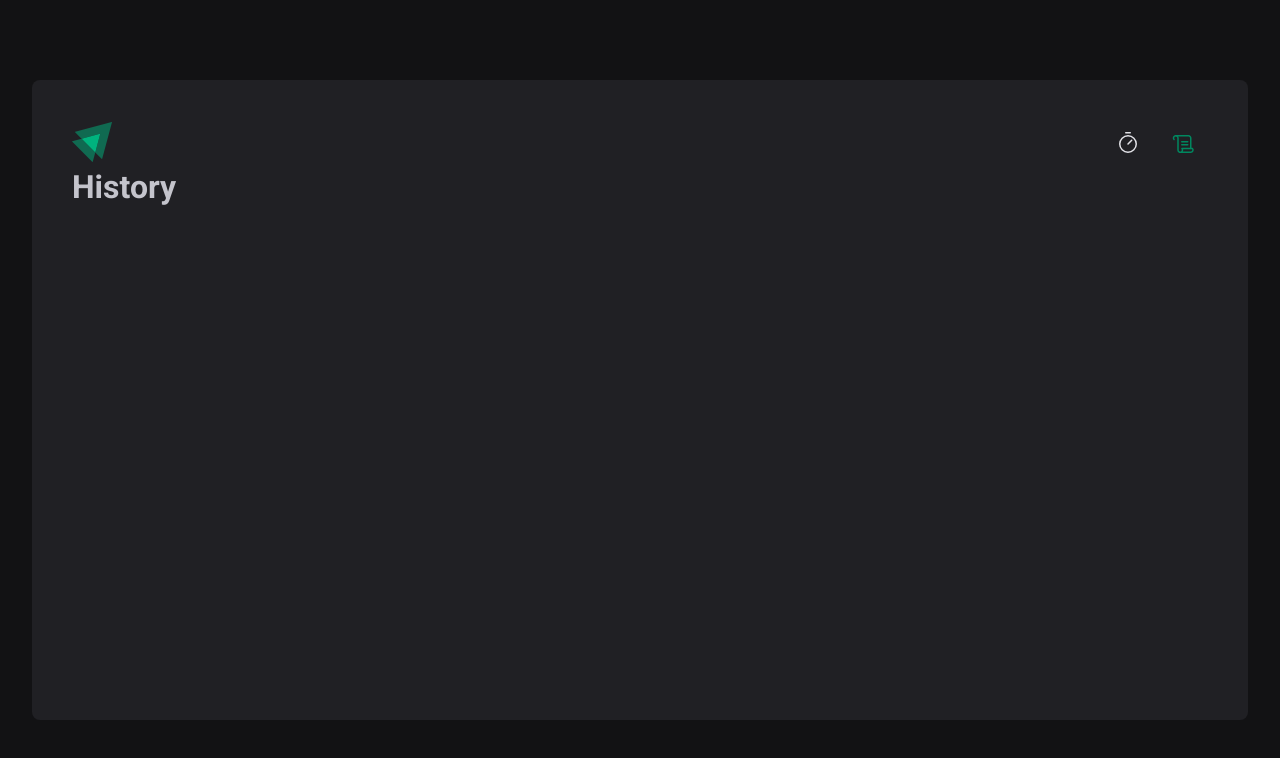
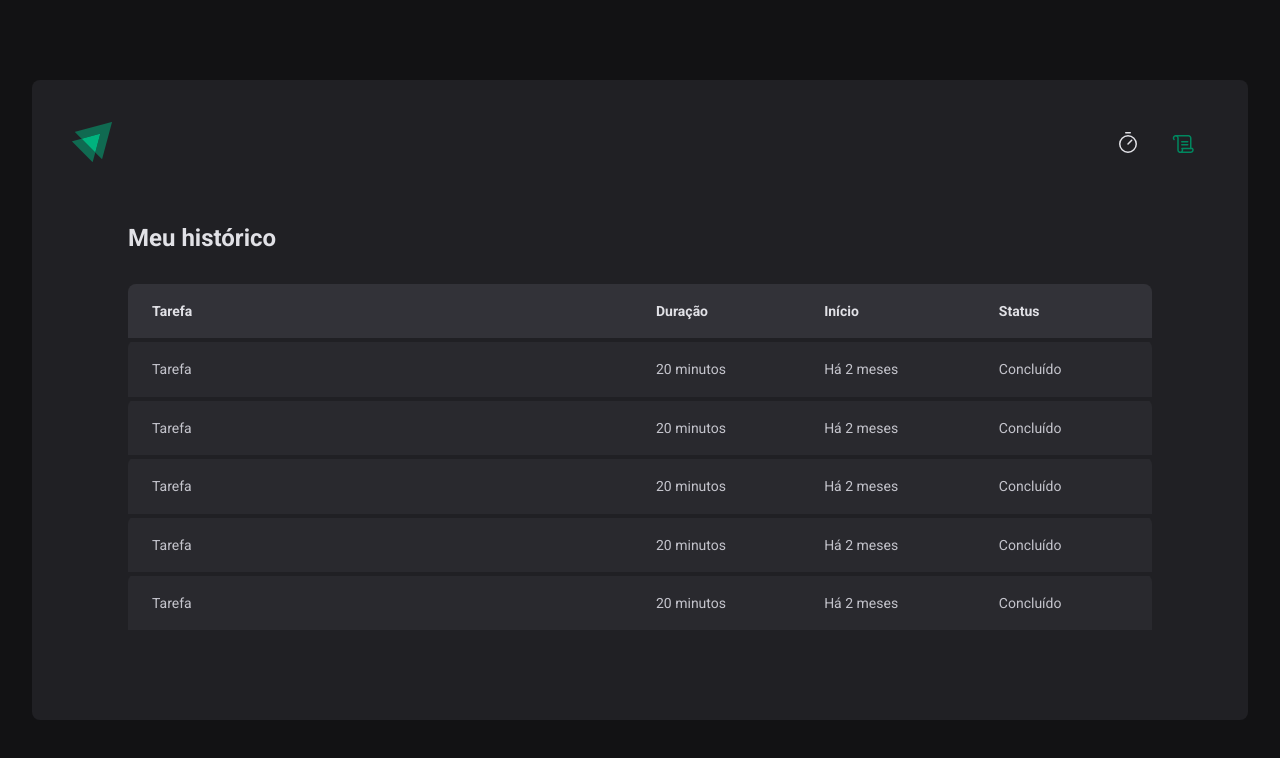
Before and after one commit to joseaugustoss/ignite-timer, a React (Vite) app: page /history in a window 1280 px wide. Shown: the top 758 px of the page. Built offline with nearby package versions, Linux system fonts and the light colour scheme.

Commit message:
pagina history

```diff
--- a/src/pages/History/index.tsx
+++ b/src/pages/History/index.tsx
@@ -1,3 +1,53 @@
+import { HistoryContainer, HistoryList } from "./styles";
+
 export function History(){
-  return <h1>History</h1>
+  return (
+    <HistoryContainer>
+      <h1>Meu histórico</h1>
+      <HistoryList>
+        <table>
+          <thead>
+            <tr>
+              <th>Tarefa</th>
+              <th>Duração</th>
+              <th>Início</th>
+              <th>Status</th>
+            </tr>
+          </thead>
+          <tbody>
+            <tr>
+              <td>Tarefa</td>
+              <td>20 minutos</td>
+              <td>Há 2 meses</td>
+              <td>Concluído</td>
+            </tr>
+            <tr>
+              <td>Tarefa</td>
+              <td>20 minutos</td>
+              <td>Há 2 meses</td>
+              <td>Concluído</td>
+            </tr>
+            <tr>
+              <td>Tarefa</td>
+              <td>20 minutos</td>
+              <td>Há 2 meses</td>
+              <td>Concluído</td>
+            </tr>
+            <tr>
+              <td>Tarefa</td>
+              <td>20 minutos</td>
+              <td>Há 2 meses</td>
+              <td>Concluído</td>
+            </tr>
+            <tr>
+              <td>Tarefa</td>
+              <td>20 minutos</td>
+              <td>Há 2 meses</td>
+              <td>Concluído</td>
+            </tr>
+          </tbody>
+        </table>
+      </HistoryList>
+    </HistoryContainer>
+  )
 }
--- a/src/pages/History/styles.ts
+++ b/src/pages/History/styles.ts
@@ -0,0 +1,59 @@
+import styled from "styled-components";
+
+export const HistoryContainer = styled.main`
+  flex: 1;
+  padding: 3.5rem;
+  display:flex;
+  flex-direction: column;
+  h1{
+    font-size: 1.5rem;
+    color: ${props => props.theme["gray-100"]};
+  }
+`
+
+export const HistoryList = styled.div`
+  flex:1;
+  overflow: auto;
+  margin-top:2rem;
+  table{
+    width:100%;
+    border-collapse: collapse;
+    min-width: 600px;
+
+    th {
+      background-color: ${props => props.theme["gray-600"]};
+      padding: 1rem;
+      text-align: left;
+      color: ${props => props.theme["gray-100"]};
+      font-size: 0.875rem;
+      line-height: 1.6;
+
+      &:first-child {
+        border-top-left-radius: 8px;
+        padding-left: 1.5rem;
+      }
+      &:last-child{
+        border-top-right-radius: 8px;
+        padding-right: 1.5rem;
+      }
+    }
+    td{
+      background-color: ${props => props.theme["gray-700"]};
+      border-top: 4px solid ${props => props.theme["gray-800"]};
+      padding: 1rem;
+      font-size: 0.875rem;
+      line-height: 1.6;
+
+      &:first-child {
+        border-top-left-radius: 8px;
+        padding-left: 1.5rem;
+        width: 50%;
+      }
+      &:last-child{
+        border-top-right-radius: 8px;
+        padding-right: 1.5rem;
+      }
+    }
+    }
+  }
+`
```
